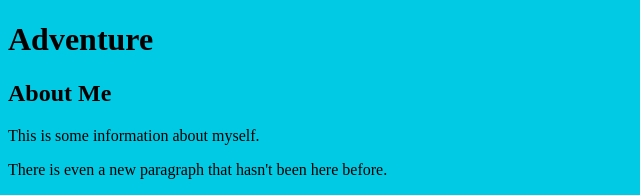
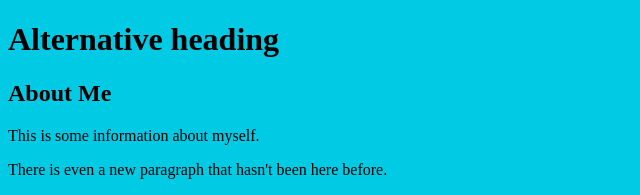
Before and after one commit to fritz-raphael/ud-cycling-stats, a plain HTML site: page index.html in a window 1280 px wide. Shown: the top 195 px of the page, without its empty margins (0-640 px from the left). Drawn offline with Linux system fonts and the light colour scheme.

Commit message:
add alternative heading for heading-update-branch

```diff
--- a/index.html
+++ b/index.html
@@ -10,7 +10,7 @@
 <body>
 
     <header>
-        <h1>Adventure</h1>
+        <h1>Alternative heading</h1>
     </header>
 
     <div class="container">
```
